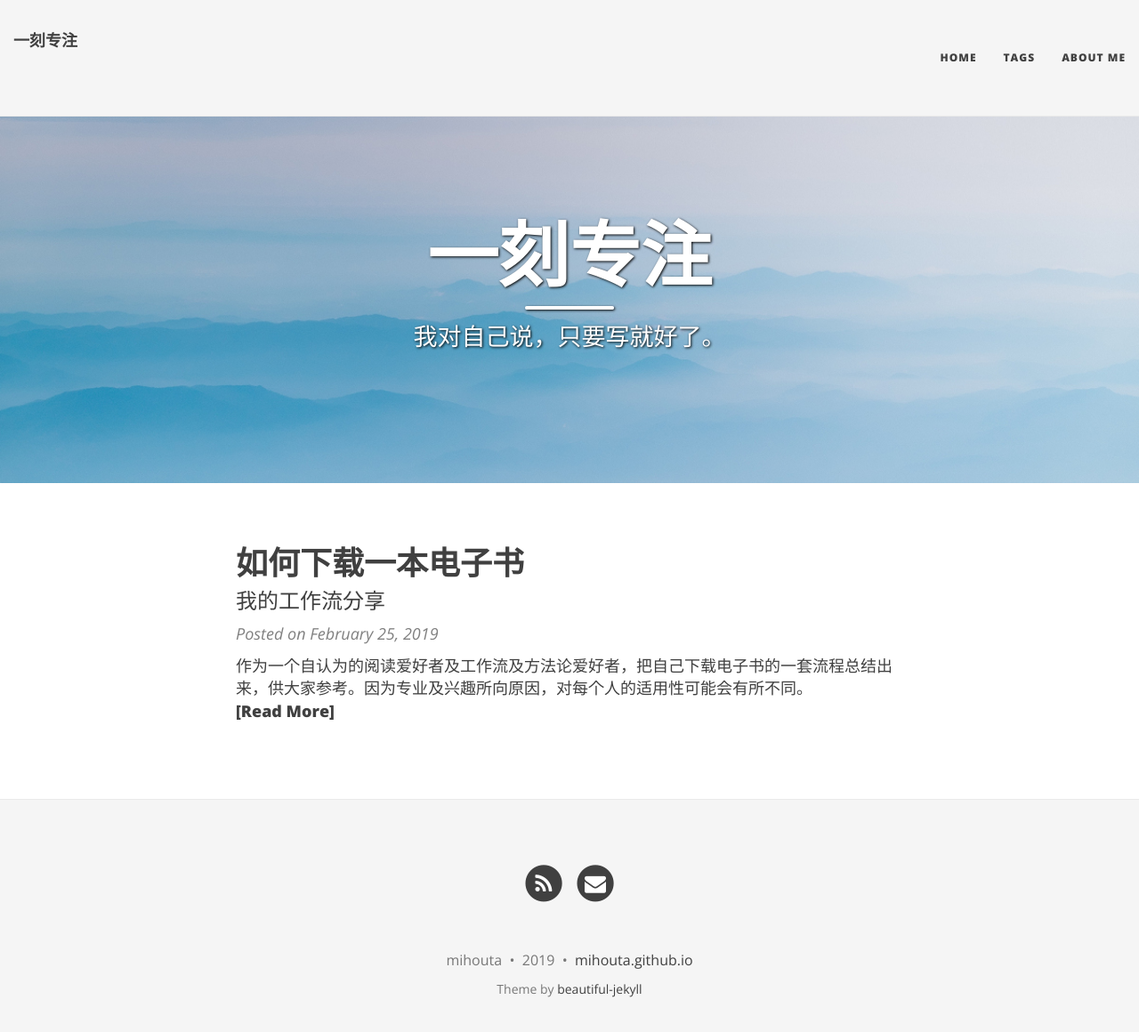
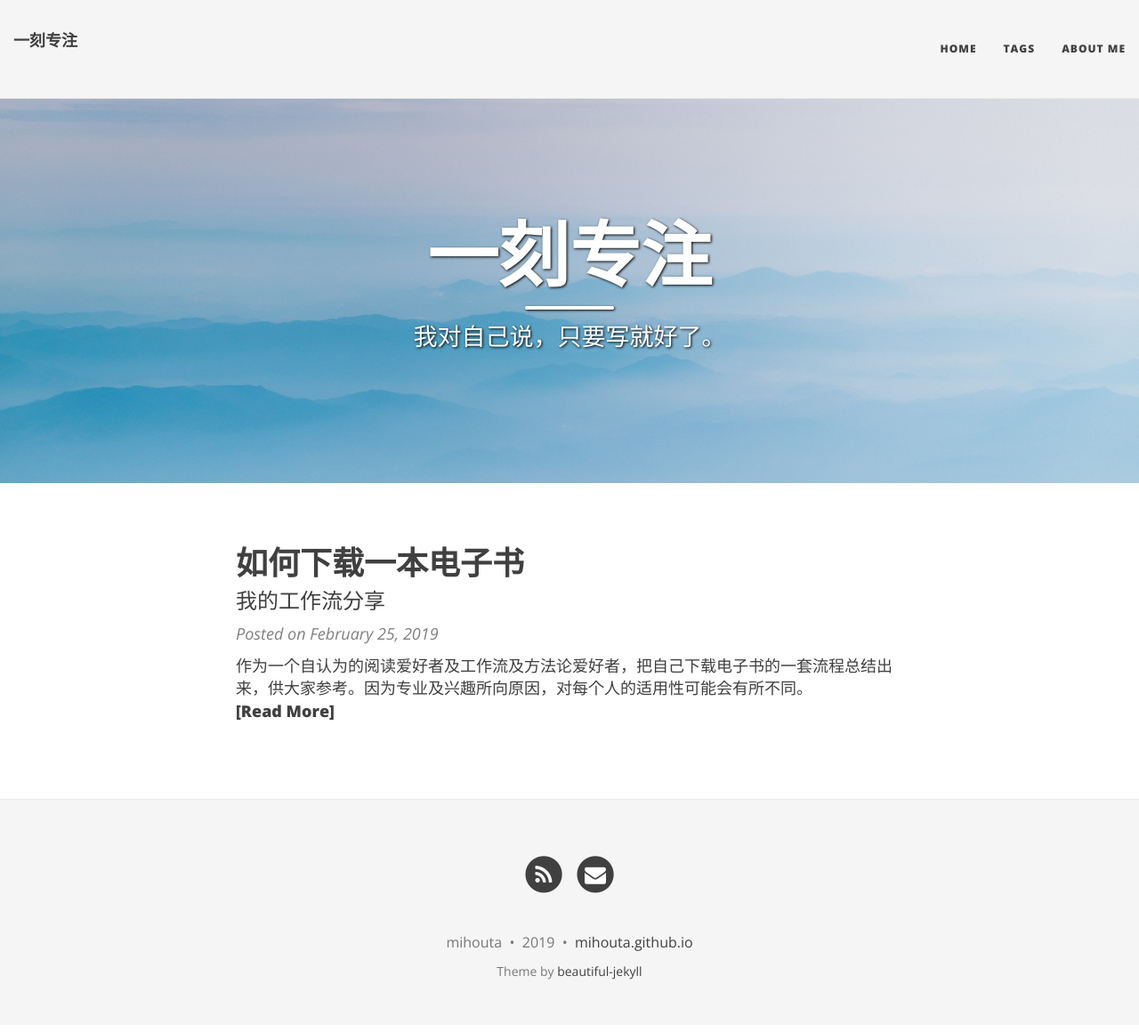
Before and after one commit to mihouta/mihouta.github.io, a Jekyll site: the page built from index.html, in a window 1280 px wide and 1172 px high. Shown: the top 1160 px of the window at 89% size. Built offline with Jekyll 4.4.1, drawn with Linux system fonts in a browser that asks for light colours; nearby versions of some CDN libraries; the list of posts is cut into pages by our own code.

Commit message:
update Li margin for 10px

```diff
--- a/css/main.css
+++ b/css/main.css
@@ -27,7 +27,7 @@
 }
 
 ul,li {
-  margin: 20px 0;
+  margin: 10px 0;
 }
 
 a {
```
